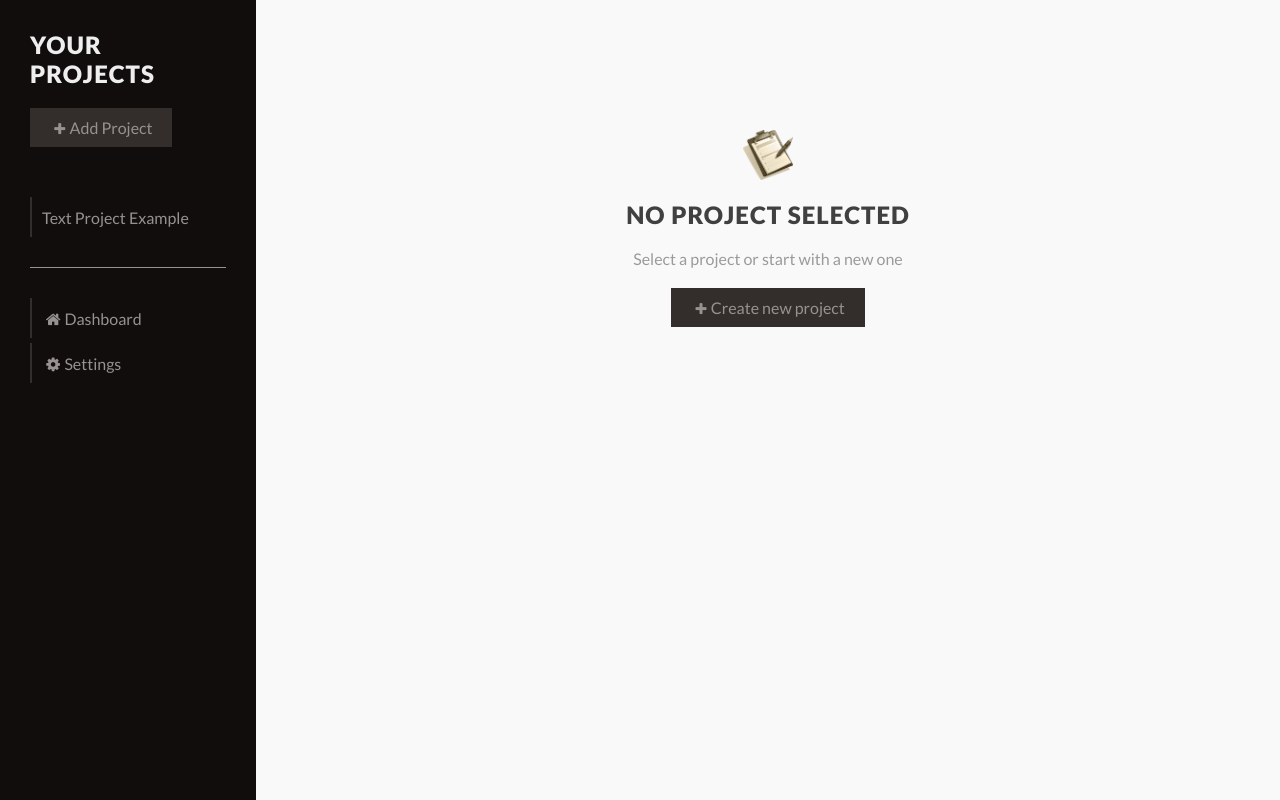
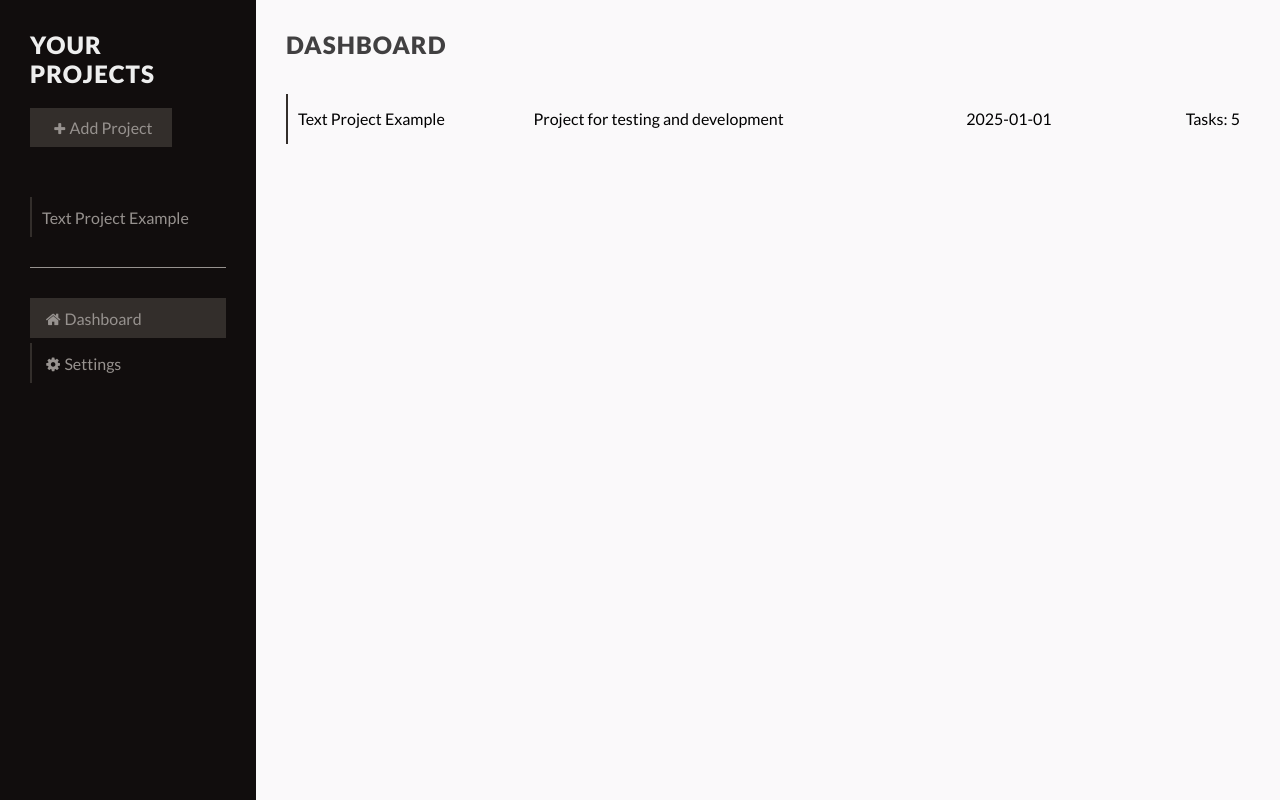
Before and after one commit to juicychicken877/ProjectManagmentApp, a React (Vite) app: page / in a window 1280 px wide. Built offline with nearby package versions, Linux system fonts and the light colour scheme.

Commit message:
feat: dashboard content, change default tab to dashboard, delete 'no project selected' tab

```diff
--- a/src/App.jsx
+++ b/src/App.jsx
@@ -1,12 +1,13 @@
 import { useState, useRef } from 'react';
 import Projects from './components/Projects.jsx';
-import NoProjectSelected from './components/NoProjectSelected.jsx';
 import ErrorDialog from './components/ErrorDialog.jsx';
 import Form from './components/Form.jsx';
 import ProjectView from './components/ProjectView.jsx';
 import MainWindow from './components/MainWindow.jsx';
 import Settings from './components/side_panel/Settings.jsx';
 import Dashboard from './components/side_panel/Dashboard.jsx';
+
+export const DEFAULT_TAB = 'DASHBOARD';
 
 const FORM_VALUES = {
     nameInput: '',
@@ -21,14 +22,14 @@ export default function App() {
             description: 'Project for testing and development',
             dueDate: '2025-01-01',
             tasks: [
-                'Task 1', 'Task 2', 'Task 3', 'Task 4', 'Task 5'
+                'Eat', 'Sleep', 'Gym', 'Code', 'Play'
             ]
         }
     ]);
     const [selectedProject, setSelectedProject] = useState(null);
     const [formValues, setFormValues] = useState(FORM_VALUES);
-    const [currentOpenTab, setCurrentOpenTab] = useState(null);
-    const [activeButton, setActiveButton] = useState(null);
+    const [currentOpenTab, setCurrentOpenTab] = useState(DEFAULT_TAB);
+    const [activeButton, setActiveButton] = useState(DEFAULT_TAB);
 
     const errorDialog = useRef();
     const taskInput = useRef();
@@ -37,8 +38,11 @@ export default function App() {
     const handleOpenTab = (tab) => {
         setCurrentOpenTab(tab);
 
-        if (tab === null || tab === 'FORM')
+        if (tab == 'FORM')
             setActiveButton(null);
+
+        if (tab == DEFAULT_TAB)
+            setActiveButton(DEFAULT_TAB);
     }
 
     const handleSaveClick = () => {
@@ -56,6 +60,7 @@ export default function App() {
     }
 
     const handleSelectingProject = (project) => {
+        setActiveButton(project.name);
         setSelectedProject(project);
         handleOpenTab('PROJECTVIEW');
     }
@@ -75,7 +80,7 @@ export default function App() {
                     projectObject
                 ]
             })
-            handleOpenTab(null);
+            handleOpenTab(DEFAULT_TAB);
         }
         else {
             errorDialog.current.open("Project with the same name already exists");
@@ -140,8 +145,7 @@ export default function App() {
         // delete project
         projects.splice(projectPosition, 1);
 
-        setCurrentOpenTab(null);
-        setActiveButton(null);
+        handleOpenTab(DEFAULT_TAB);
         setProjects(projects);
         setSelectedProject(null);
     }
@@ -158,11 +162,6 @@ export default function App() {
             projects={projects}
         />
         <MainWindow>
-            {currentOpenTab === null &&
-                <NoProjectSelected
-                    handleOpenTab={handleOpenTab}
-                />
-            }
             {currentOpenTab === 'FORM' &&
                 <Form
                     setFormValues={setFormValues}
@@ -177,7 +176,8 @@ export default function App() {
             }
             {currentOpenTab === 'DASHBOARD' &&
                 <Dashboard
-
+                    handleSelectingProject={handleSelectingProject}
+                    projects={projects}
                 />
             }
             {currentOpenTab === 'PROJECTVIEW' &&
--- a/src/assets/css/NoProjectSelected.module.css
+++ /dev/null
@@ -1,23 +0,0 @@
-.notSelected {
-    display: flex;
-    align-items: center;
-    justify-content: center;
-    row-gap: 20px;
-    flex-direction: column;
-    margin-top: 100px;
-}
-
-.notSelected > img {
-    width: 50px;
-    height: 50px;
-}
-
-.notSelected > p {
-    color: #9B9A99;
-}
-
-.notSelected > h2 {
-    color: #414041;
-    text-transform: uppercase;
-    letter-spacing: 1px;
-}
--- a/src/assets/css/Projects.module.css
+++ b/src/assets/css/Projects.module.css
@@ -16,10 +16,6 @@
     margin-bottom: 20px;
 }
 
-.projects > h2:hover {
-    cursor: pointer;
-}
-
 .projectSection {
     display: flex;
     padding-top: 50px;
--- a/src/components/Form.jsx
+++ b/src/components/Form.jsx
@@ -1,5 +1,6 @@
 import styles from '../assets/css/Form.module.css';
 import Button from './buttons/Button.jsx';
+import { DEFAULT_TAB } from '../App.jsx';
 
 export default function Form({ handleOpenTab, setFormValues, handleSaveClick }) {
     /* Input onChange methods */
@@ -30,7 +31,7 @@ export default function Form({ handleOpenTab, setFormValues, handleSaveClick })
     {/* Project creation form */}
     return <div>
         <section className={styles.buttons}>
-            <Button onClick={() => handleOpenTab(null)}>Cancel</Button>
+            <Button onClick={() => handleOpenTab(DEFAULT_TAB)}>Cancel</Button>
             <Button onClick={() => handleSaveClick()}>Save</Button>
         </section>
         <form>
--- a/src/components/NoProjectSelected.jsx
+++ /dev/null
@@ -1,16 +0,0 @@
-import styles from '../assets/css/NoProjectSelected.module.css';
-import logo from '../assets/images/no-projects.png';
-import Button from './buttons/Button.jsx';
-
-export default function NoProjectSelected({ handleOpenTab }) {
-    {/* No project selected */}
-    return <div className={styles.notSelected}>
-        <img src={logo} alt='logo'></img>
-        <h2>No project selected</h2>
-        <p>Select a project or start with a new one</p>
-        <Button onClick={() => handleOpenTab('FORM')}>
-            <span className='icon-plus'></span>
-            Create new project
-        </Button>
-    </div>
-}
--- a/src/components/Projects.jsx
+++ b/src/components/Projects.jsx
@@ -13,7 +13,7 @@ export default function Projects({ handleOpenTab, handleSelectingProject, active
 
     {/* Your projects section */}
     return <div className={styles.projects}>
-        <h2 className='header' onClick={() => handleOpenTab(null)}>Your Projects</h2>
+        <h2 className='header'>Your Projects</h2>
         <Button onClick={() => handleOpenTab('FORM')}>
             <span className='icon-plus'></span>
             Add Project
--- a/src/components/side_panel/Dashboard.jsx
+++ b/src/components/side_panel/Dashboard.jsx
@@ -1,5 +1,23 @@
-export default function Dashboard() {
+export default function Dashboard({ handleSelectingProject, projects }) {
     return <div>
         <h2 className='header'>Dashboard</h2>
+        <div className="dashboard">
+            {projects.length > 0 ?
+                projects.map(project => {
+                    return <div
+                        className='dashboard-project'
+                        key={project.name}
+                        onClick={() => handleSelectingProject(project)}
+                        >
+                            <div className='dashboard-project-name'>{project.name}</div>
+                            <div className='dashboard-project-description'>{project.description}</div>
+                            <div className='dashboard-project-date'>{project.dueDate}</div>
+                            <div className='dashboard-project-taskcount'>Tasks: {project.tasks.length}</div>
+                    </div>
+                })
+                :
+                <p>You do not have any projects.</p>
+            }
+        </div>
     </div>
 }
--- a/src/index.css
+++ b/src/index.css
@@ -64,3 +64,47 @@ main {
 .buttonActive {
     background-color: #332E2B;
 }
+
+/* Dashboard */
+.dashboard {
+    padding-top: 30px;
+    display: flex;
+    flex-direction: column;
+    row-gap: 10px;
+    width: 100%;
+}
+
+.dashboard-project {
+    width: 100%;
+    height: 50px;
+    line-height: 50px;
+    box-sizing: border-box;
+    border-left: 2px solid #332E2B;
+    padding-left: 10px;
+    padding-right: 10px;
+    cursor: pointer;
+    transition: 0.15s all ease-in-out;
+}
+
+.dashboard-project:hover {
+    color: #97928F;
+    background-color: #332E2B;
+}
+
+.dashboard-project-name {
+    width: 25%;
+}
+
+.dashboard-project > div {
+    float: left;
+    overflow: hidden;
+}
+
+.dashboard-project-description {
+    width: 35%;
+}
+
+.dashboard-project-date, .dashboard-project-taskcount {
+    text-align: right;
+    width: 20%;
+}
```
Also changed, not shown: src/assets/css/ProjectView.module.css (line endings or trailing spaces).
